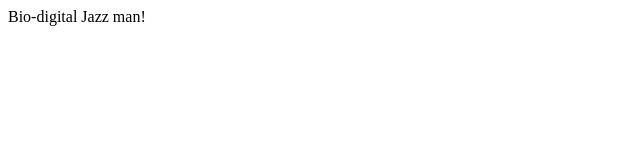
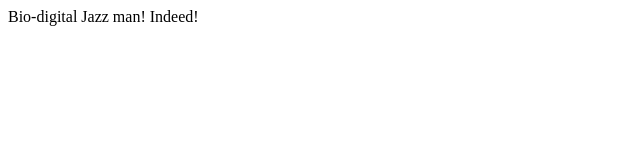
Before and after one commit to eaengdahl/dcos-test, a plain HTML site: page index.html in a window 1280 px wide. Shown: the full height of the page, 0-640 px from the left. Drawn offline with Linux system fonts and the light colour scheme.

Commit message:
Update index.html

```diff
--- a/index.html
+++ b/index.html
@@ -1 +1 @@
-<html> Bio-digital Jazz man! </html>
+<html> Bio-digital Jazz man! Indeed! </html>
```
